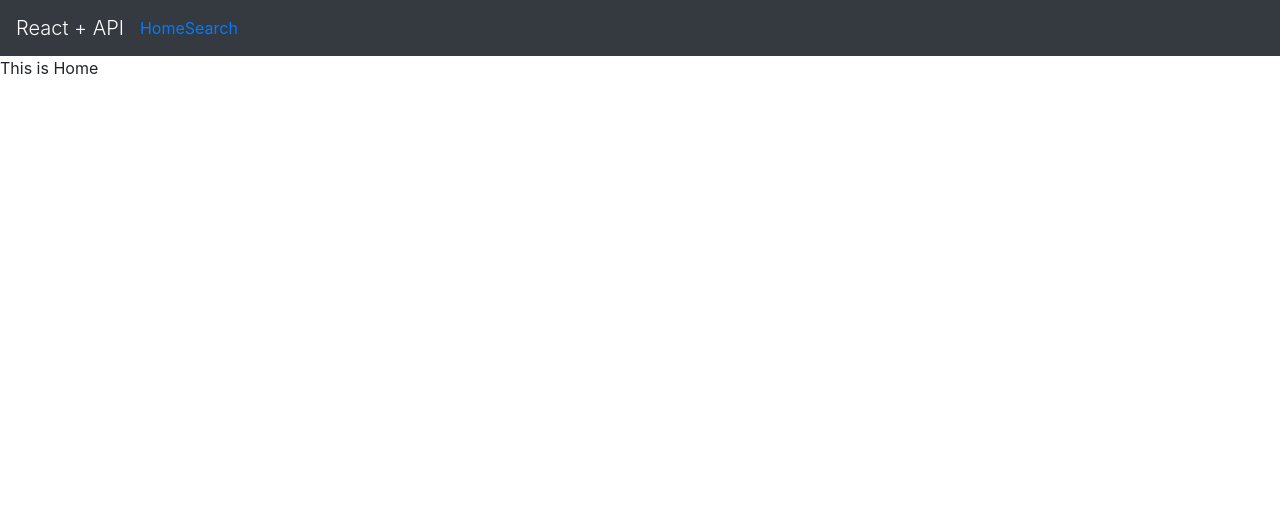
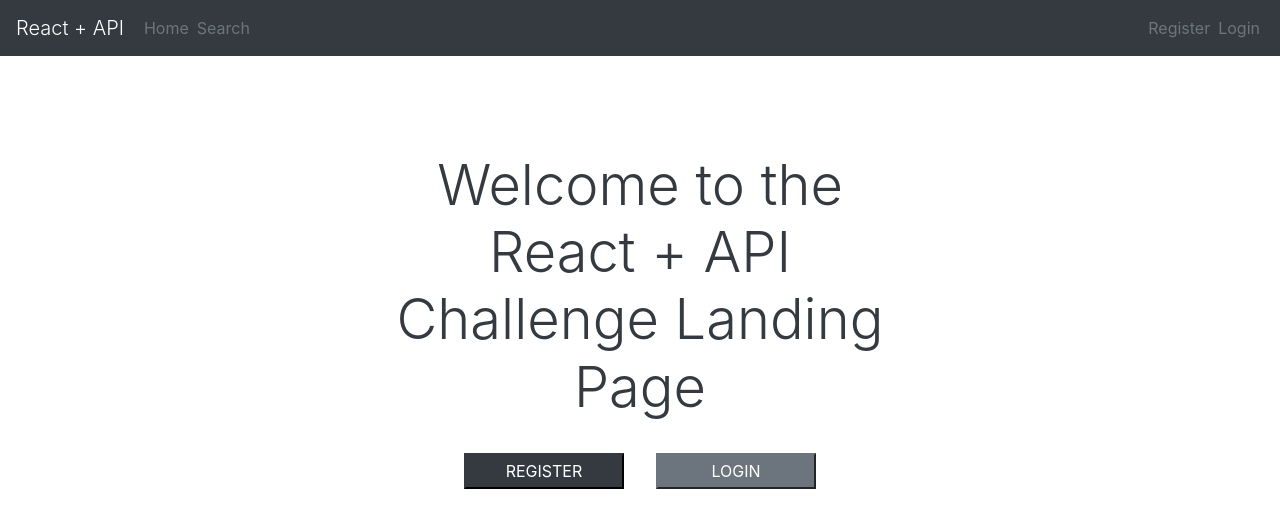
Before and after one commit to bokwoon95/react-api-challenge, a React (Create React App) app in the folder frontend/: page / in a window 1280 px wide. Shown: the top 528 px of the page. Built offline with nearby package versions, Linux system fonts and the light colour scheme.

Commit message:
add home styling

```diff
--- /dev/null
+++ b/frontend/src/App.css
@@ -0,0 +1,4 @@
+.NAVBAR-ITEM {
+  padding-left: 0.25rem;
+  padding-right: 0.25rem;
+}
--- a/frontend/src/App.jsx
+++ b/frontend/src/App.jsx
@@ -1,13 +1,43 @@
 import React from "react";
 import { BrowserRouter as Router, Switch, Route, Link } from "react-router-dom";
-import Navbar from "./Navbar";
 import Home from "./Home";
 import Search from "./Search";
+import './App.css';
 
 export default function App() {
   return (
     <Router>
-      <Navbar />
+      <nav className="navbar navbar-expand-lg navbar-dark bg-dark d-flex justify-content-between">
+        {/* Left Align */}
+        <Link to="/" className="navbar-brand display-4">
+          React + API
+        </Link>
+        <ul className="navbar-nav mr-auto">
+          <li className="nav-item NAVBAR-ITEM">
+            <Link to="/" className="text-muted">Home</Link>
+          </li>
+          <li className="nav-item NAVBAR-ITEM">
+            <Link to="/search" className="text-muted">Search</Link>
+          </li>
+          <li className="nav-item"></li>
+        </ul>
+        {/* End Left Align */}
+
+        {/* Right Align */}
+        <div>
+          <ul className="navbar-nav mr-auto">
+            <li className="nav-item NAVBAR-ITEM">
+              <Link to="/" className="text-muted">Register</Link>
+            </li>
+            <li className="nav-item NAVBAR-ITEM">
+              <Link to="/" className="text-muted">Login</Link>
+            </li>
+            <li className="nav-item"></li>
+          </ul>
+        </div>
+        {/* End Right Align */}
+      </nav>
+
       <Switch>
         <Route exact path="/" component={Home} />
         <Route exact path="/search" component={Search} />
--- /dev/null
+++ b/frontend/src/Home.css
@@ -0,0 +1,9 @@
+.BTN {
+  padding-top: 0.25rem;
+  padding-bottom: 0.25rem;
+
+  margin-left: 1rem;
+  margin-right: 1rem;
+
+  width: 10rem;
+}
--- a/frontend/src/Home.jsx
+++ b/frontend/src/Home.jsx
@@ -1,5 +1,20 @@
 import React from "react";
+import './Home.css';
 
 export default function Home() {
-  return <div>This is Home</div>;
+  return (
+    <React.Fragment>
+      <div className="container-fluid d-flex align-items-center justify-content-center h-100">
+        <div className="row d-flex justify-content-center text-center">
+          <div className="col-md-5">
+            <h1 className="display-4 text-dark pt-5 mb-2 mt-5">Welcome to the React + API Challenge Landing Page</h1>
+          </div>
+        </div>
+      </div>
+      <div className="d-flex justify-content-center mt-4">
+        <button className="BTN btn-dark">REGISTER</button>
+        <button className="BTN btn-secondary">LOGIN</button>
+      </div>
+    </React.Fragment>
+  );
 }
```
